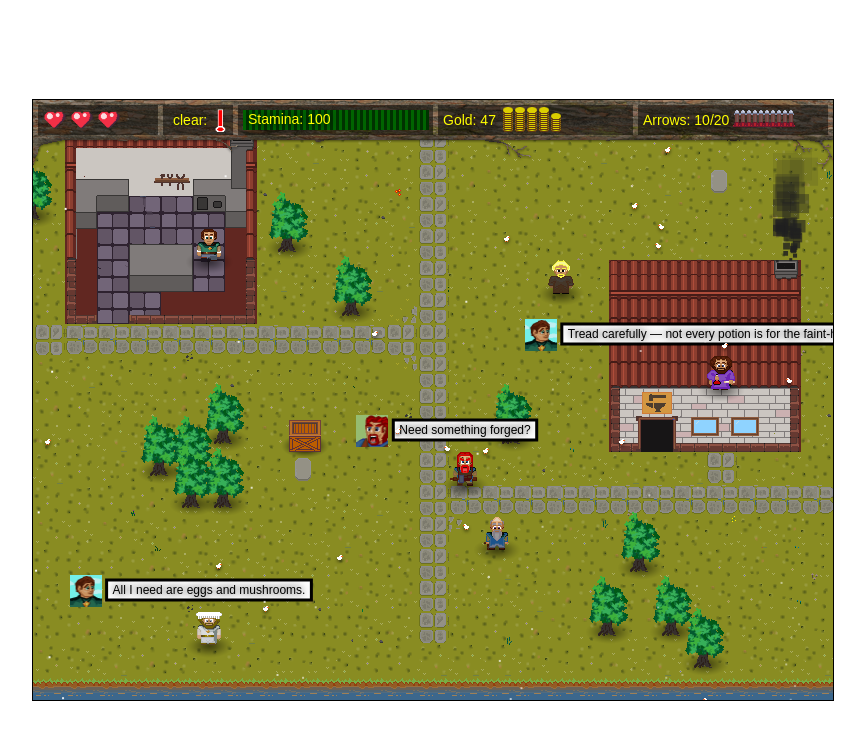
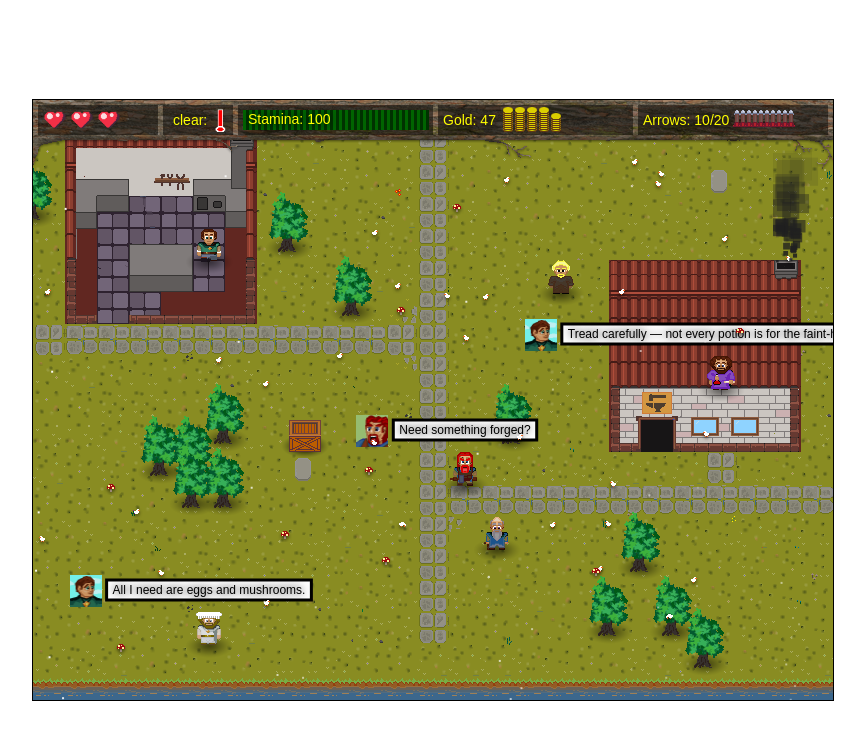
Before and after one commit to gamkedo-la/Forgotten-Road, a plain HTML site: page index.html in a window 1280 px wide. Shown: the whole page, without its empty margins (207-1072 px from the left). Drawn offline with Linux system fonts and the light colour scheme.

Commit message:
mushrooms 🍄

```diff
--- a/index.html
+++ b/index.html
@@ -28,6 +28,7 @@
     <script src="js/decorations.js"></script>
     <script src="js/textentity.js"></script>
     <script src="js/entity.js"></script>
+    <script src="js/mushroom.js"></script>
     <script src="js/egg.js"></script>
     <script src="js/chicken.js"></script>
     <script src="js/mapTransistions.js"></script>
--- a/js/chicken.js
+++ b/js/chicken.js
@@ -66,12 +66,12 @@ class Chicken extends Entity {
 
 function spawnRandomChickens() {
     for (let n=0; n<NUM_CHICKENS; n++) {
-        let buck = new Chicken(Math.round(Math.random()*1000),Math.round(Math.random()*1000));
+        let buck = new Chicken(Math.round(Math.random()*1000),Math.round(Math.random()*550));
         npcs.push(buck);
     }
     // a few eggs to start us off, too
     for (let n=0; n<NUM_CHICKENS; n++) {
-        let e = new Chicken(Math.round(Math.random()*1000),Math.round(Math.random()*1000));
+        let e = new Chicken(Math.round(Math.random()*1000),Math.round(Math.random()*550));
         npcs.push(e);
     }
 }
--- a/js/imageLoading.js
+++ b/js/imageLoading.js
@@ -37,6 +37,7 @@ var bluethermometerPic = document.createElement("img");
 var redthermometerPic = document.createElement("img");
 var fogPic = document.createElement("img");
 var chickenPic = document.createElement("img");
+var mushroomPic = document.createElement("img");
 
 //var titlepagePic = document.createElement("img");
 var tilePics = [];
@@ -101,6 +102,7 @@ function loadImages() {
         {varName: redthermometerPic, theFile: "thermometer_red.png"},
         {varName: fogPic, theFile: "fog.png"},
         {varName: chickenPic, theFile: "chicken.png"},
+        {varName: mushroomPic, theFile: "mushroom.png"},
 
         {tileType: TILE_GRASS, theFile: "grass.png", sX: "0", sY: "0", options: 4},
         {tileType: TILE_CRYPT_GATE, theFile: "cryptGate.png", sX: "0", sY: "0", options: 4},
--- a/js/main.js
+++ b/js/main.js
@@ -270,6 +270,7 @@ function switchToMap(newMapKey, playerCol, playerRow) {
 
   spawnEntitiesFromTiles();
   spawnRandomChickens();
+  spawnRandomMushrooms();
 
   player.x = playerCol * TILE_W;
   player.y = playerRow * TILE_H;
--- /dev/null
+++ b/js/mushroom.js
@@ -0,0 +1,29 @@
+const NUM_MUSHROOMS = 12;
+
+class Mushroom extends Entity {
+
+    // sprite size
+    w = 16;
+    h = 16;
+    spriteNum = 0;
+
+    constructor(x, y, hp=1, dam=0) {
+        super("Mushroom", x, y, hp, dam);
+    }
+
+    update(deltaTime) {
+        return;
+    }
+
+    draw() {
+        ctx.drawImage(mushroomPic,this.spriteNum*this.w,0,this.w,this.h,this.x,this.y,this.w,this.h);
+    }
+
+}
+
+function spawnRandomMushrooms() {
+    for (let n=0; n<NUM_MUSHROOMS; n++) {
+        let buck = new Mushroom(Math.round(Math.random()*1000),Math.round(Math.random()*550));
+        npcs.push(buck);
+    }
+}
```
Also changed, not shown: images/mushroom.png (added), 1 other file.
